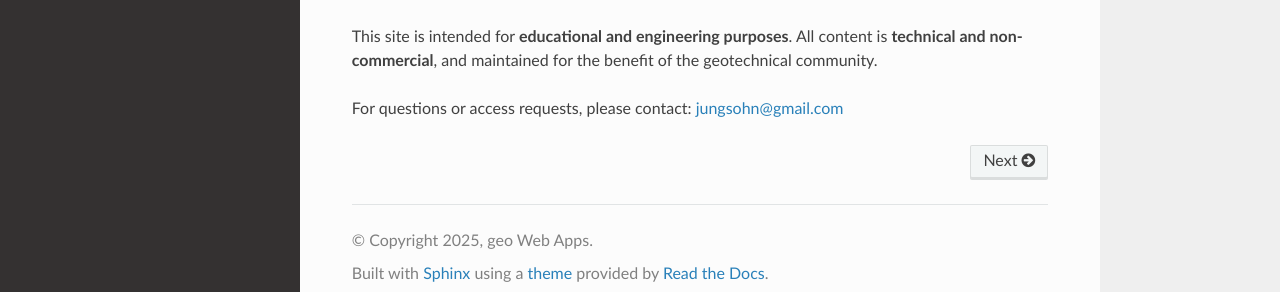
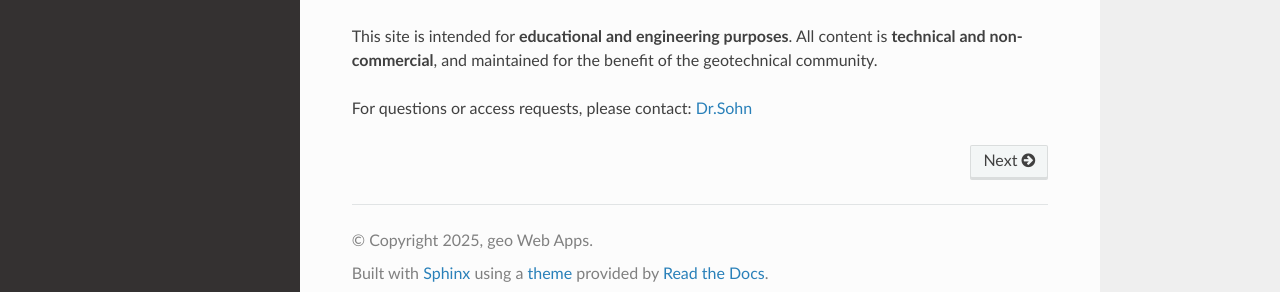
Before and after one commit to jungsohn/geoBTS, a Sphinx documentation site: the page built from docs/source/index.rst, in a window 1280 px wide and 1212 px high. Shown: the part 902-1194 px from the top of the window. Built offline with Sphinx 7.4.7 and the Read the Docs theme 3.1.0, drawn with Linux system fonts in a browser that asks for light colours.

Commit message:
Update index.rst

```diff
--- a/docs/source/index.rst
+++ b/docs/source/index.rst
@@ -32,4 +32,4 @@ This site provides access to web-based applications for geotechnical design and
 This site is intended for **educational and engineering purposes**.
 All content is **technical and non-commercial**, and maintained for the benefit of the geotechnical community.
 
-For questions or access requests, please contact: `jungsohn@gmail.com <mailto:jungsohn@gmail.com>`_
+For questions or access requests, please contact: `Dr.Sohn <mailto:jung.jungrak.sohn@gmail.com>`_
```
